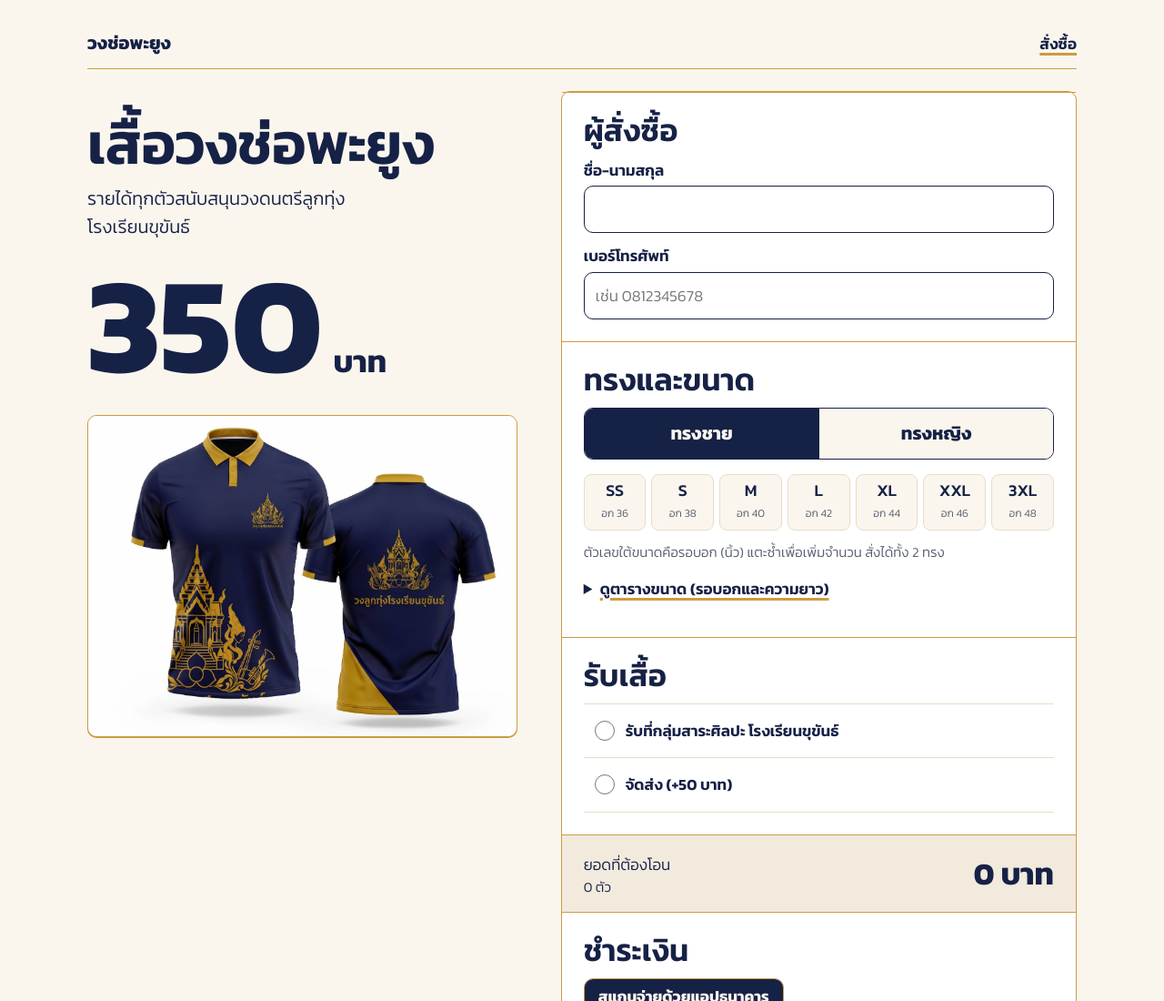
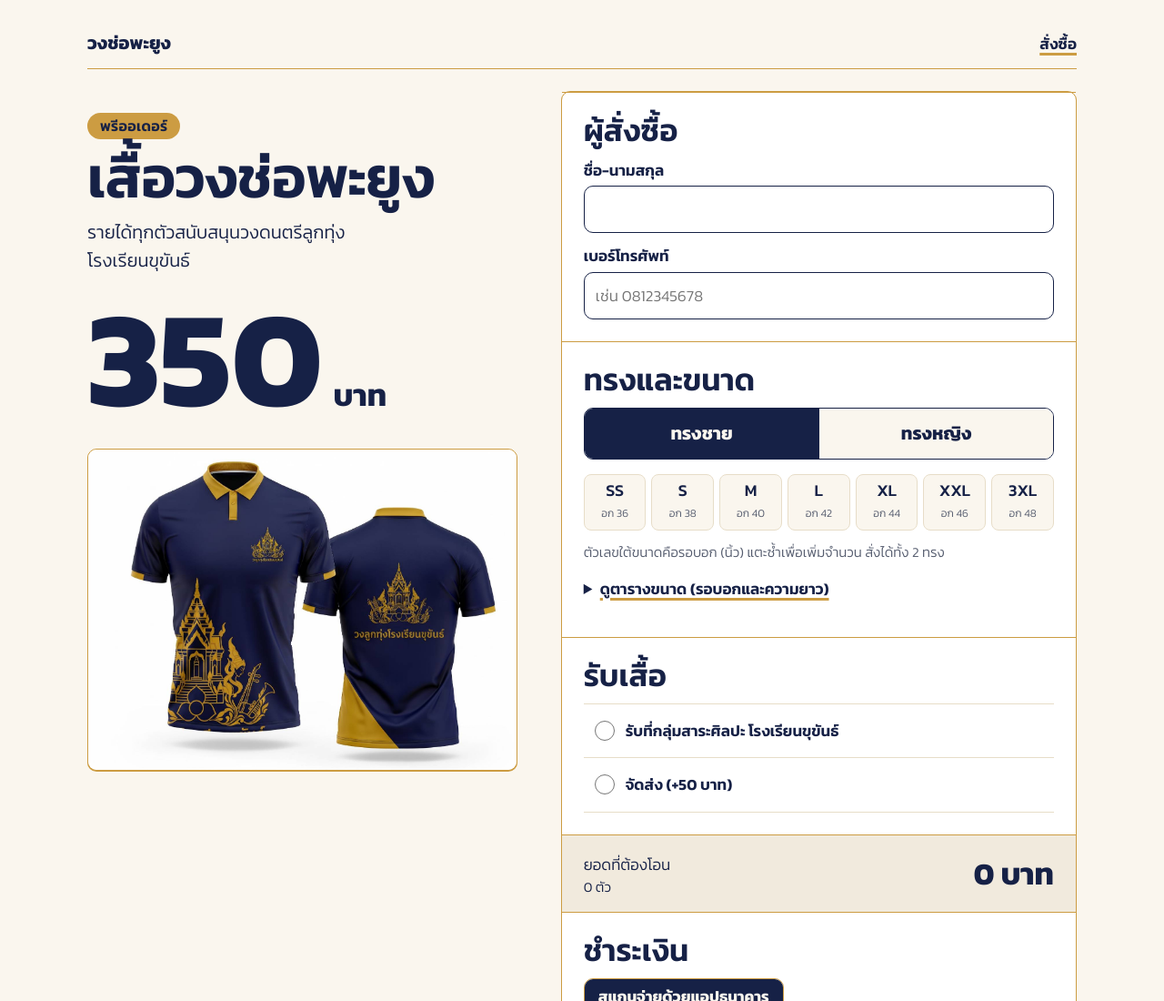
Before and after one commit to chophayung/chophayung.github.io, a plain HTML site: page index.html in a window 1280 px wide. Shown: the top 1100 px of the page at 91% size. Drawn offline with nearby package versions, Linux system fonts and the light colour scheme.

Commit message:
Add preorder label to product section

```diff
--- a/index.html
+++ b/index.html
@@ -137,6 +137,8 @@ h1,h2,.price{font-weight:700}
 .wait{display:none;margin-top:var(--space-3);text-align:center;color:var(--color-muted)}
 
 /* qa fixes */
+.preorder{display:inline-block;background:var(--color-gold);color:var(--color-ink);font-weight:600;font-size:16px;letter-spacing:.02em;padding:2px 14px;border-radius:999px;margin-bottom:var(--space-2)}
+
 .qramt{background:#fff;padding:0 var(--space-3) var(--space-3);text-align:center;font-size:14px;color:var(--color-muted);line-height:1.5}
 .qramt b{color:var(--color-ink);font-size:18px}
 
@@ -186,7 +188,7 @@ details.chart summary{margin-top:2px}
 <section class="side">
 <div class="hero">
 <div>
-<h1>เสื้อวงช่อพะยูง</h1>
+<span class="preorder">พรีออเดอร์</span><h1>เสื้อวงช่อพะยูง</h1>
 <p>รายได้ทุกตัวสนับสนุนวงดนตรีลูกทุ่ง <span class="nowrap">โรงเรียนขุขันธ์</span></p>
 <div class="price"><b>350</b><span>บาท</span></div>
 </div>
```
